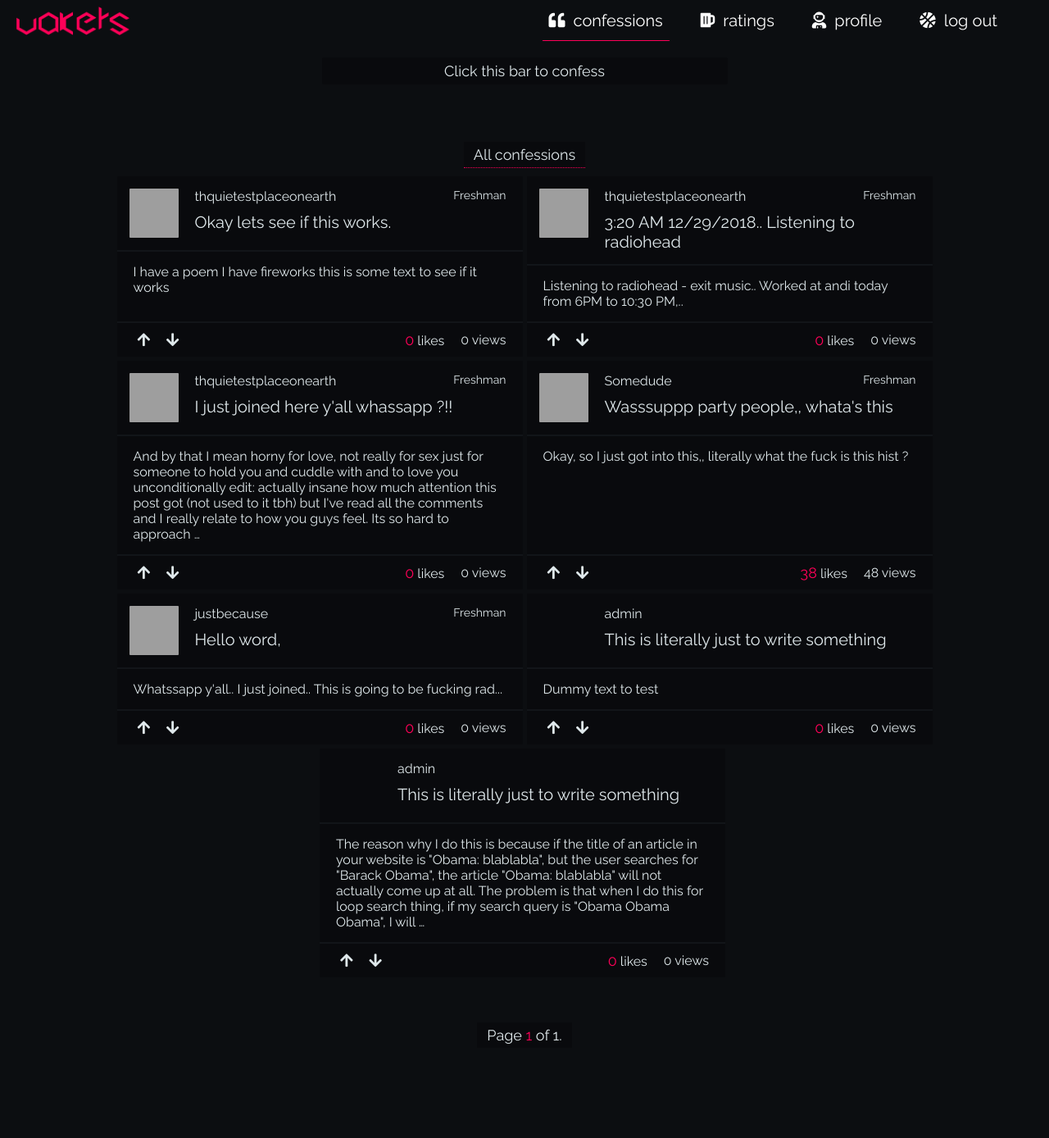
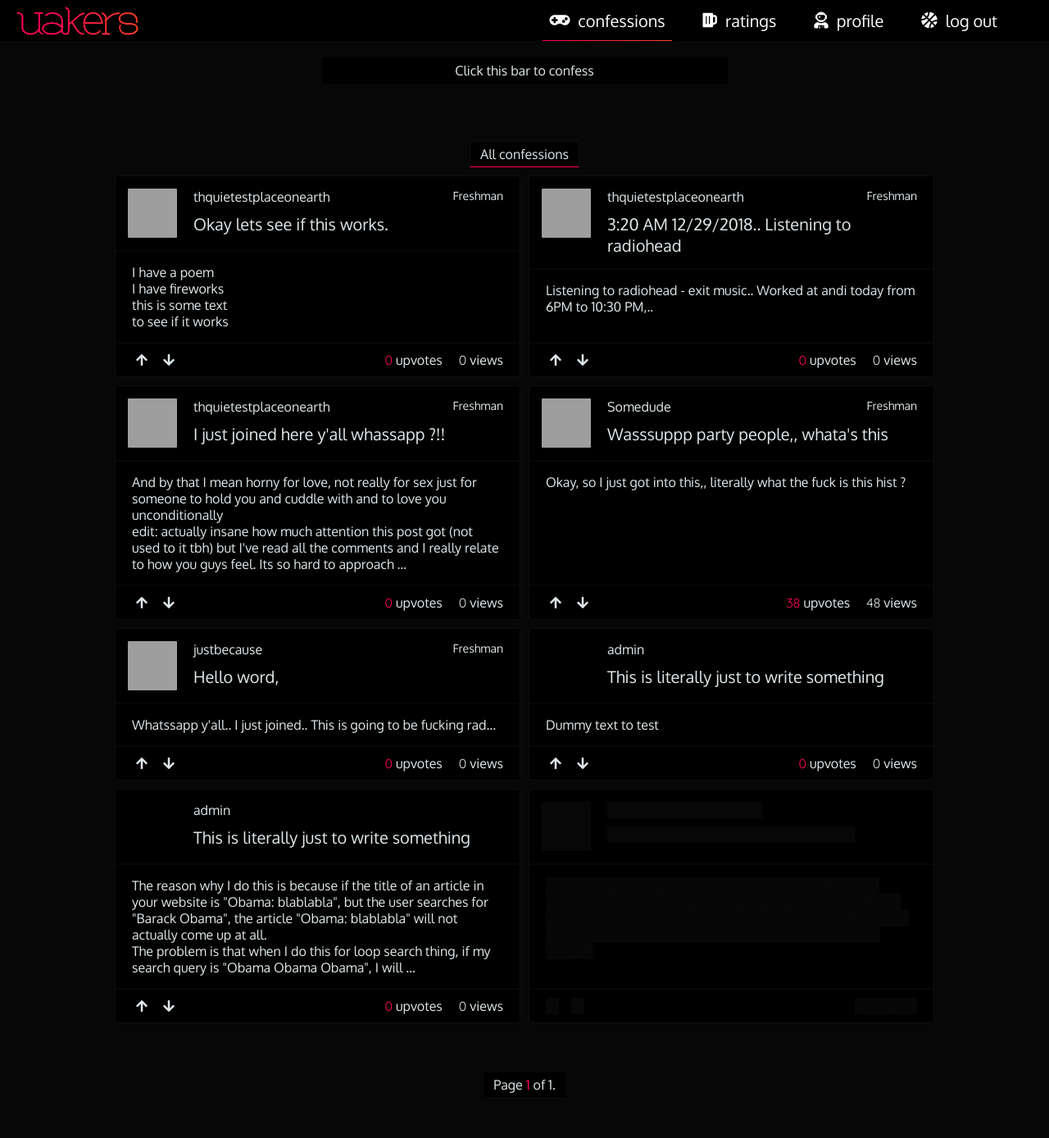
Before and after one commit to drunkkiwi/uproject, a Django app: page / in a window 1280 px wide. Shown: the whole page at 82% size. Before the commit the page ends 1273 px from the top, so only its background shows below. Run offline with Django 3.2, Linux system fonts and the light colour scheme; a user stored in the database is signed in; data comes from the database, SQL or seed files in the repository; both versions use the stored data as it was after the commit; parts of the project's set-up code (start-up, migrations or seed data) failed here and were passed over; some libraries are stand-ins or nearby versions; grey boxes are pictures that could not be loaded.

Commit message:
Fixed the style

```diff
--- a/uakers/home/static/base.css
+++ b/uakers/home/static/base.css
@@ -2,31 +2,36 @@
   margin: 0;
   padding: 0;
 
-  font-family: 'Raleway', sans-serif;
-  font-size: 18px;
+  font-family: 'Oxygen', sans-serif;
+  font-size: 16px;
 
-  transition: all 0.3s ease-in-out;
+  transition: all 0.2s ease-in-out;
   text-decoration: none;
 }
 
 
 :root {
-  /* Colors */
+
+  /* ------------- Colors ---------------- */
+
   --main-highlight-color: #ff0058;
+  --opaque-highlight-color: rgba(255, 0, 88, 0.6);
+  --secondary-highlight-color: #ff4021;
 
-  --main-background-color: #0C0E11;
+  /*------ Main background colors ------*/
+  --main-background-color: #070707;
   --opaque-background-color: rgba(0, 0, 0, 0.6);
 
-  /* Darker shades */
-  --darker-background-color: #090A0D;
+    /*---------- Darker shades ------------*/
+  --darker-background-color: #000000;
+  --upto-darker-background-color: #050505;
 
-  /* Lighter shades */
-  --lighter-background-color: #121519;
+  /*  ----------- Lighter shades ---------- */
+  --lighter-background-color: #0C0E11;
 
-  /* Text color */
+  /* ------------ text color ------------- */
   --main-text-color: #fefefe;
   --soothed-text-color: #DFE8EB;
-
 }
 
 body {
@@ -48,10 +53,14 @@ textarea {
   resize: none;
 }
 
+.ff-num {
+  font-family: 'Quicksand', sans-serif;
+}
+
 .full-nav {
   height: 50px;
   max-height: 50px;
-  background-color: var(--main-background-color);
+  background-color: var(--darker-background-color);
 
   position: absolute;
   top: 0px;
@@ -129,7 +138,7 @@ textarea {
 
 .mn-underbar-up {
   width: 100%;
-  background-color: var(--main-highlight-color);
+  background-image: linear-gradient(-90deg, var(--secondary-highlight-color), var(--main-highlight-color));
 }
 
 
--- a/uakers/home/static/home/css/home.css
+++ b/uakers/home/static/home/css/home.css
@@ -31,7 +31,8 @@
   justify-content: center;
   align-items: center;
   background-color: var(--darker-background-color);
-  border-bottom: 1px dotted var(--main-highlight-color);
+  border: 1px solid var(--lighter-background-color);
+  border-bottom: 0.1px solid var(--main-highlight-color);
 }
 
 .area-an-text {
@@ -42,14 +43,20 @@
   width: 495px;
   box-sizing: border-box;
   background-color: var(--darker-background-color);
-  margin-bottom: 5px;
+  border: 1px solid var(--lighter-background-color);
+  margin-bottom: 10px;
   display: flex;
   flex-direction: column;
   justify-content: space-between;
+  border-radius: 4px;
+}
+
+.co-main {
+  height: 100%;
 }
 
 .confession_box:nth-child(odd) {
-  margin-right: 5px;
+  margin-right: 10px;
 }
 
 .co-up {
@@ -58,7 +65,7 @@
   box-sizing: border-box;
   display: flex;
   flex-direction: row;
-  border-bottom: 2px solid var(--lighter-background-color);
+  border-bottom: 2px solid var(--main-background-color);
   padding: 15px 20px 15px 15px;
 }
 
@@ -100,6 +107,7 @@
 
 .co-down-text {
   padding: 15px 20px;
+  color: var(--soothed-text-color);
 }
 
 .co-body {
@@ -108,7 +116,7 @@
 }
 
 .co-rank {
-  border-top: 2px solid var(--lighter-background-color);
+  border-top: 2px solid var(--main-background-color);
   display: flex;
   justify-content: space-between;
   padding: 10px 20px;
@@ -124,6 +132,12 @@
 
 .co-upd i {
   color: var(--soothed-text-color);
+  transition: all 0.2s ease-in-out;
+}
+
+
+.co-upd:hover i {
+  color: var(--main-highlight-color);
 }
 
 .co-upd-i {
@@ -200,6 +214,7 @@
   display: flex;
   flex-direction: column;
   justify-content: space-between;
+  border: 1px solid var(--lighter-background-color);
 }
 
 .co-down-text-post {
@@ -211,10 +226,10 @@
   width: 100%;
   max-width: 100%;
   min-width: 100%;
-  background-color: var(--lighter-background-color);
+  background-color: var(--upto-darker-background-color);
   color: var(--soothed-text-color);
   padding: 4px 12px 4px 8px;
-  border-bottom: 1px soldi var(--lighter-background-color);
+  border: 1px solid var(--lighter-background-color);
 }
 
 #id_confession_body {
@@ -227,28 +242,33 @@
   min-height: 120px;
   height: 120px;
 
-  background-color: var(--lighter-background-color);
+  background-color: var(--upto-darker-background-color);
   color: var(--soothed-text-color);
   outline: none;
   border: none;
   box-sizing: border-box;
   padding: 6px 16px 16px 10px;
-  border: 1px solid var(--lighter-highlight-color);
+  border: 2px solid var(--lighter-background-color);
   border-radius: 2px;
 }
 
+#id_confession_title::placeholder, #id_confession_body::placeholder {
+  color: var(--soothed-text-color);
+}
+
 #id_confession_body:focus {
-  border: 1px solid var(--main-highlight-color);
+  border: 1px solid var(--opaque-highlight-color);
+  box-shadow: 1px 1px 5px 1px var(--opaque-highlight-color) inset;
 }
 
 #id_confession_title:focus {
-  border-bottom: 1px solid var(--main-highlight-color);
+  border: 1px solid var(--opaque-highlight-color);
 }
 
 .co-post-btn {
   border: none;
   outline: none;
-  background-color: var(--lighter-background-color);
+  background-color: var(--main-background-color);
   border: 1px solid var(--lighter-background-color);
   padding: 6px 11px;
   border-radius: 2px;
@@ -265,7 +285,7 @@
 }
 
 .co-post-btn:hover {
-  border-color: var(--main-highlight-color);
+  border-color: var(--opaque-highlight-color);
 }
 
 .co-bd-post {
@@ -282,6 +302,7 @@
   display: flex;
   justify-content: center;
   align-items: center;
+  padding: 0 0 50px 0;
 }
 
 .pag-reference {
@@ -296,3 +317,63 @@
 .act-pg {
   color: var(--main-highlight-color);
 }
+
+.pir {
+  color: var(--soothed-text-color);
+  margin-left: 10px;
+}
+
+.pag-icon {
+  color: var(--soothed-text-color);
+  margin-right: 10px;
+}
+
+
+/* --------------- confession box container adjustments --------------------- */
+
+.cop_f {
+  background-color: var(--main-background-color);
+}
+
+
+.co-a-y-f {
+  background-color: var(--main-background-color);
+  width: 50%;
+  height: 20px;
+}
+
+.co-t-f {
+  background-color: var(--main-background-color);
+  width: 80%;
+  height: 20px;
+}
+
+.co-b-f {
+  margin-bottom: 4px;
+  background-color: var(--main-background-color);
+  color: var(--main-background-color);
+  cursor: context-menu;
+}
+
+.co-upd-div-f {
+  display: flex;
+  flex-direction: row;
+  margin: 0px;
+}
+
+.co-upd-f {
+  height: 100%;
+  padding: 0 8px;
+  background-color: var(--main-background-color);
+  margin-right: 15px;
+}
+
+.co-upd-i-f {
+  background-color: var(--main-background-color);
+}
+
+.co-upd-iv-f {
+  background-color: var(--main-background-color);
+  color: var(--main-background-color);
+  cursor: context-menu;
+}
--- a/uakers/home/templates/base.html
+++ b/uakers/home/templates/base.html
@@ -17,7 +17,8 @@
     <link rel="stylesheet" href="https://use.fontawesome.com/releases/v5.6.3/css/all.css" integrity="sha384-UHRtZLI+pbxtHCWp1t77Bi1L4ZtiqrqD80Kn4Z8NTSRyMA2Fd33n5dQ8lWUE00s/" crossorigin="anonymous">
 
     <!-- default font -->
-    <link href="https://fonts.googleapis.com/css?family=Raleway:300,400,500,600,700,800,900" rel="stylesheet">
+    <link href="https://fonts.googleapis.com/css?family=Oxygen:300,400,700" rel="stylesheet">
+    <link href="https://fonts.googleapis.com/css?family=Quicksand" rel="stylesheet">
 
     <!-- css -->
     <link rel="stylesheet" href="{% static 'base.css' %}">
@@ -36,7 +37,7 @@
 
         <a href="{% url 'home:home_view' %}" class="mn-it">
 
-          <i class="fas fa-quote-left mn-i"></i>
+          <i class="fas fa-gamepad mn-i"></i>
           <span class="mn-tx">confessions</span>
           <div class="mn-undbar {% block mn-co-underbar-up %}{% endblock %}"></div>
 
@@ -70,7 +71,7 @@
         <a href="{% url 'home:log_in_view' %}" class="mn-it">
 
           <i class="fas fa-mug-hot mn-i"></i>
-          <span class="mn-tx">sign up / login</span>
+          <span class="mn-tx">log in | sign up</span>
           <div class="mn-undbar {% block liv_su_underbar %}{% endblock %}"></div>
 
         </a>
--- a/uakers/home/templates/home/confession_box.html
+++ b/uakers/home/templates/home/confession_box.html
@@ -15,9 +15,7 @@
     </a>
 
     <div class="co-down-text">
-      <p class="co-body">
-        {{ cons.confession_body|truncatewords:60 }}
-      </p>
+      {{ cons.confession_body|linebreaks|truncatewords:60 }}
     </div>
   </div>
 
@@ -31,8 +29,8 @@
       </a>
     </div>
     <div class="co-upd-i">
-      <p class="co-upd-iu"><span class="co-emp">{{ cons.confession_upvotes }}</span> likes</p>
-      <span class="co-upd-iv">{{ cons.confession_views}} views</span>
+      <p class="co-upd-iu"><span class="co-emp ff-num">{{ cons.confession_upvotes }}</span> upvotes</p>
+      <p class="co-upd-iv"><span class="ff-num">{{ cons.confession_views}}</span> views</p>
     </div>
   </div>
 
--- /dev/null
+++ b/uakers/home/templates/home/container_confession_box.html
@@ -0,0 +1,41 @@
+<div class="confession_box">
+
+  <div class="co-main">
+    <div class="co-up" href="#">
+      <div class="co_photo cop_f">
+      </div>
+
+      <div class="co-up-text">
+        <div class="co-aut-year co-a-y-f">
+        </div>
+        <span class="co-title co-t-f"></span>
+      </div>
+    </div>
+
+    <div class="co-down-text">
+      <div class="co-body not-that-much-hidden-easter-egg">
+        <span class="co-b-f">
+          Coded with love by Kastriot Kastrati
+        </span>
+        <span class="co-b-f">
+          12/29/2018, 1:49 AM, Listening to 'Sleep Party People - I'm not human at all'..
+        </span>
+        <span class="co-b-f">
+          'Alan Parsons Project - Old and Wise' just started playing... anyways I'm hungry and gonna go eat something after some more coding..
+        </span>
+      </div>
+    </div>
+  </div>
+
+  <div class="co-rank">
+    <div class="co-upd-div co-upd-div-f">
+      <div class="co-upd-f"></div>
+      <div class="co-upd-f"></div>
+    </div>
+    <div class="co-upd-i">
+      <span class="co-upd-iv-f">Easter egg</span>
+    </div>
+  </div>
+
+
+</div>
--- a/uakers/home/templates/home/home.html
+++ b/uakers/home/templates/home/home.html
@@ -39,6 +39,10 @@
       {% include 'home/confession_box.html' %}
       {% endfor %}
 
+      {% if pg_nr_odd %}
+      {% include 'home/container_confession_box.html' %}
+      {% endif %}
+
     </div>
 
     <!-- ------------------------- Paginator -------------------------- -->
--- a/uakers/home/templates/home/paginator_view.html
+++ b/uakers/home/templates/home/paginator_view.html
@@ -16,12 +16,12 @@
       Page <span class="act-pg">{{ all_conf.number }}</span> of {{ all_conf.paginator.num_pages }}.
     </p>
 
-    {% if Articles.has_next %}
+    {% if all_conf.has_next %}
     <a href="?page={{ all_conf.next_page_number }}">
-      <i class="fas fa-angle-right pag-icon pir"></i>
+      <i class="fas fa-angle-right pir"></i>
     </a>
     <a href="?page={{ all_conf.paginator.num_pages }}">
-      <i class="fas fa-angle-double-right pag-icon pir"></i>
+      <i class="fas fa-angle-double-right pir"></i>
     </a>
     {% endif %}
   </div>
--- a/uakers/home/views.py
+++ b/uakers/home/views.py
@@ -15,10 +15,23 @@ def home_view(request):
 
     page = request.GET.get('page')
     paginated = paginator.get_page(page)
+    pg_number = []
+
+    for post in paginated:
+        pg_number.append(post)
+
+    pg_nr_odd = False;
+    pg_number = len(pg_number)
+    if (pg_number%2) is 0:
+        pg_nr_odd = False
+    else:
+        pg_nr_odd = True
+
 
     context = {
         'all_conf': paginated,
         'co_form': co_form,
+        'pg_nr_odd': pg_nr_odd,
     }
     return render(request, 'home/home.html', context)
 
```
Also changed, not shown: uakers/home/static/home/css/auth_views.css (+13 -3 lines), uakers/db.sqlite3, uakers/home/static/assets/uakers-icon.png, uakers/home/static/assets/uakers-logo.png.
